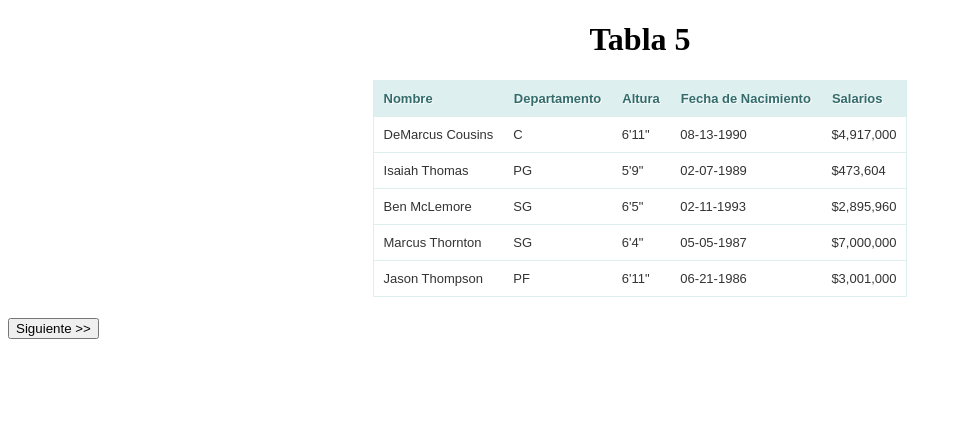
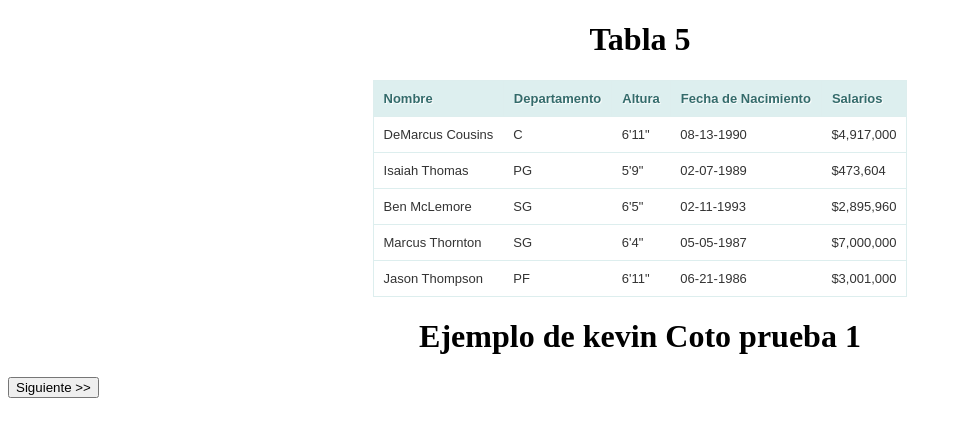
Before and after one commit to JesusZRam/Tablas_ejemplo1, a plain HTML site: page tabla-5.html in a window 1280 px wide. Shown: the whole page, without its empty margins (0-962 px from the left). Drawn offline with Linux system fonts and the light colour scheme.

Commit message:
Prueba de kevin

```diff
--- a/tabla-5.html
+++ b/tabla-5.html
@@ -55,7 +55,9 @@
         </tr>
     </tbody>
 </table>
+<h1>Ejemplo de kevin Coto prueba 1</h1>
 </center>
 </body>
+
 <button onclick="location.href='index.html'"" >Siguiente >> </button>
 </html>
```
